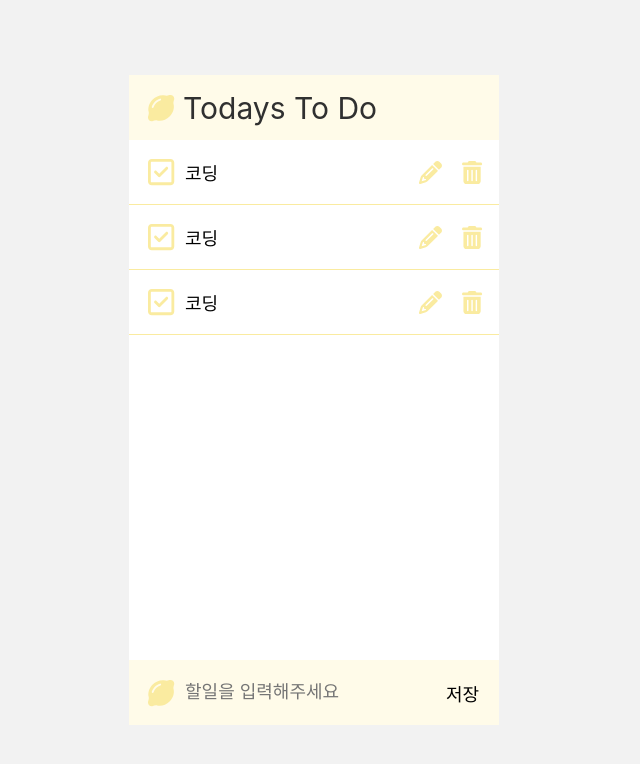
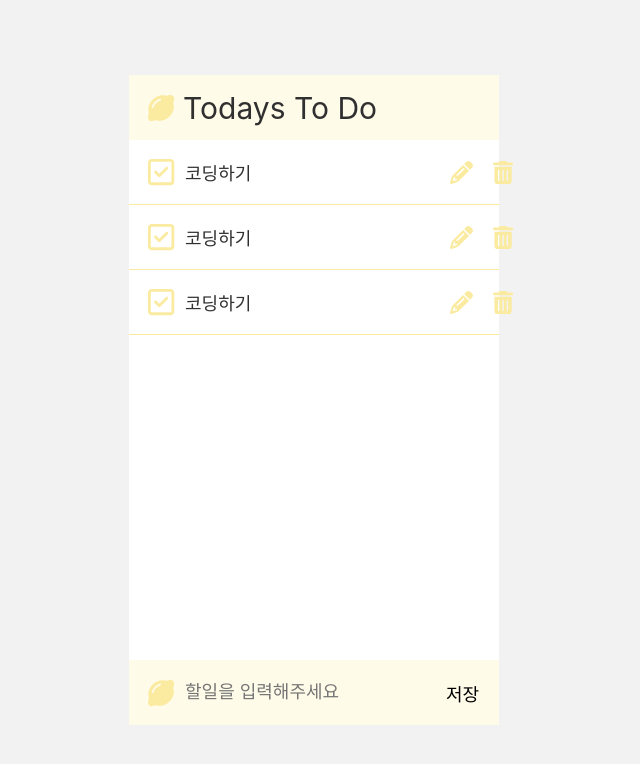
Before and after one commit to YesunPark/Lemoni-Todo-list, a React (Create React App) app: page / in a window 1280 px wide. Shown: the top 764 px of the page, without its empty margins (326-966 px from the left). Built offline with nearby package versions, Linux system fonts and the light colour scheme.

Commit message:
Add: 수정 중인 상태를 표현하는 state추가, 수정중일 때는 체크 불가능한 기능 추가

```diff
--- a/src/components/ListItem.tsx
+++ b/src/components/ListItem.tsx
@@ -12,11 +12,19 @@ type ListItem = {
 
 function ListItem({ content }: ListItem) {
   const [checked, setChecked] = useState('no-checked');
-  const [inputContent, setInputContent] = useState('코딩');
+  const [beingModify, setBeingModify] = useState(false);
+  const [inputContent, setInputContent] = useState(content);
 
   function clickCheckBox() {
-    checked === 'checked' ? setChecked('no-checked') : setChecked('checked');
+    if (!beingModify) {
+      checked === 'checked' ? setChecked('no-checked') : setChecked('checked');
+    }
   }
+
+  function clickModify() {
+    beingModify ? setBeingModify(false) : setBeingModify(true);
+  }
+
   function handleInput(e: React.ChangeEvent<HTMLInputElement>) {
     setInputContent(e.target.value);
   }
@@ -26,17 +34,23 @@ function ListItem({ content }: ListItem) {
       <BoxStyle className="list-item">
         <div className="checkbox" onClick={clickCheckBox}>
           <FontAwesomeIcon icon={faSquareCheck} className="icon" />
-          {/* <div className="content">{content}</div> */}
           <input
             type="text"
             id="content"
-            className={checked}
+            className={`${checked} ${beingModify && 'modifying'}`}
             value={inputContent}
             onChange={handleInput}
-          ></input>
+            disabled={beingModify ? false : true}
+            autoComplete="off"
+            size={23}
+          />
         </div>
         <div>
-          <FontAwesomeIcon icon={faPencil} className={`icon small ${checked}`} />
+          <FontAwesomeIcon
+            onClick={clickModify}
+            icon={faPencil}
+            className={`icon small ${checked}`}
+          />
           <FontAwesomeIcon icon={faTrashCan} className="icon small" />
         </div>
       </BoxStyle>
@@ -60,10 +74,8 @@ const ListContainer = styled.div`
     margin: 0px 20px 0px 0px;
   }
   input {
+    color: ${(props) => props.theme.color.txt};
     font-size: 18px;
-    &::placeholder {
-      color: ${(props) => props.theme.color.txt};
-    }
     &.checked {
     }
   }
```
